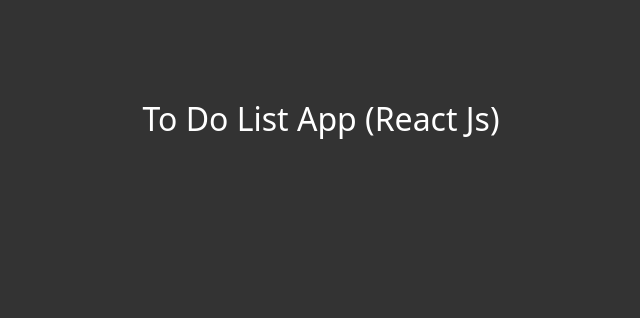
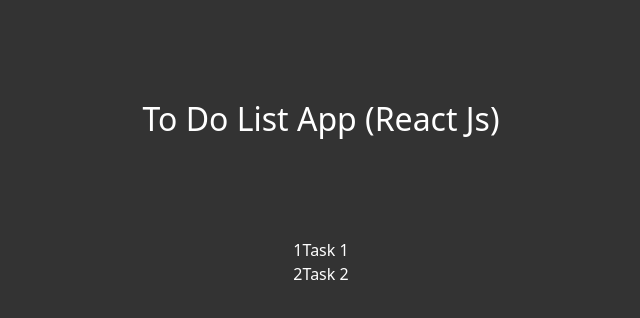
Before and after one commit to YePyaeAung/React-Todo-List-V1, a React (Create React App) app: page / in a window 1280 px wide. Shown: the top 318 px of the page, without its empty margins (319-959 px from the left). Built offline with nearby package versions, Linux system fonts and the light colour scheme.

Commit message:
Display Todo lists from State

```diff
--- a/src/App.js
+++ b/src/App.js
@@ -48,6 +48,21 @@
   return (
     <div className="container App">
       <h2>To Do List App (React Js)</h2>
+      {/* Display Todo Lists */}
+      { toDo && toDo.length ? '' : 'No Tasks...'}
+
+      { toDo && toDo.map((task, index) => {
+        return(
+          <React.Fragment>
+            <div className="col taskBg">
+              <div className={ task.completed ? "done" : ""}>
+                <span className="taskText">{ index + 1 }</span>
+                <span className="taskText">{ task.title }</span>
+              </div>
+            </div>
+          </React.Fragment>
+        )
+      })}
     </div>
   );
 }
```
